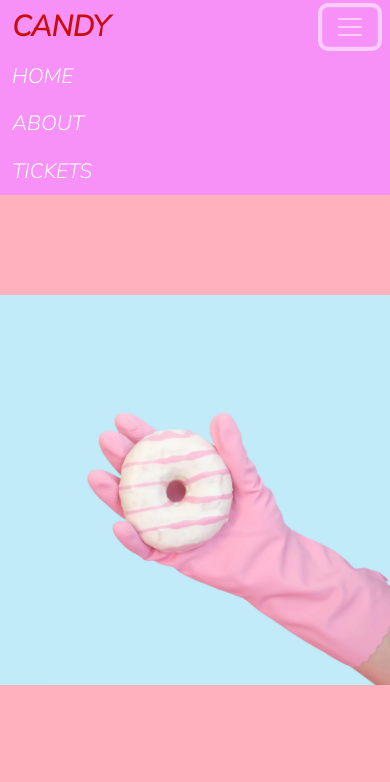
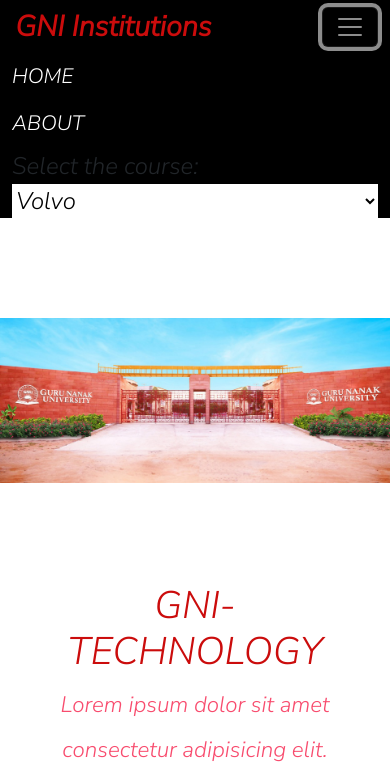
Before and after one commit to koushik-parimi24/MUSEUM-OF-CANDY, a plain HTML site: page index.html in a window 390 px wide. Both pictures are taken after a click on the button "Toggle navigation". Shown: the top 782 px of the page. Drawn offline with nearby package versions, Linux system fonts and the light colour scheme.

Commit message:
first commit

```diff
--- a/app.css
+++ b/app.css
@@ -1,5 +1,5 @@
 body{
-    background-color: rgb(255, 177, 190);
+    background-color: rgb(255, 255, 255);
     font-family: 'Nunito Sans', sans-serif;
 }
 .sidetext h2{
@@ -22,12 +22,12 @@ body{
     font-weight: 100;
 }
 #mainNavbar .nav-link{
-color: white;
+color: rgb(255, 255, 255);
 font-size: 1.3rem;
 position: relative;
 }
 #mainNavbar .nav-link:hover{
- color: rgb(203, 12, 12);
+ color: rgb(168, 74, 74);
  font-size: 1.3rem;
  font-weight: 500;
  text-decoration: underline;
@@ -37,16 +37,17 @@ position: relative;
     color: rgb(203, 12, 12);
     font-size: 1.8rem;
     font-weight:900;
+    margin-left: 0.2rem;
 }
 #headingGroup span{
-color:  rgb(203, 12, 12);
+color:  rgb(186, 60, 60);
 }
 #headingGroup h1{
     font-weight: 100;
     font-size: 4rem;
 }
 .navbar{
-    background: rgb(247, 145, 247);
+    background: rgb(0, 0, 0);
     transition: background 500ms;
 }
 @media(max-width:1200px){
--- a/index.html
+++ b/index.html
@@ -23,7 +23,7 @@
 
     <nav id="mainNavbar"  class="navbar  navbar-dark navbar-expand-md py-0 sticky-top">
       <div class="container-fluid">
-        <a class="navbar-brand" href="#">CANDY</a>
+        <a class="navbar-brand" href="#">GNI Institutions</a>
         <button class="navbar-toggler" type="button" data-bs-toggle="collapse" data-bs-target="#navLinks" aria-controls="navbarNav" aria-expanded="false" aria-label="Toggle navigation">
           <span class="navbar-toggler-icon"></span>
         </button>
@@ -35,9 +35,13 @@
             <li class="nav-item">
               <a class="nav-link" href="#">ABOUT</a>
             </li>
-            <li class="nav-item">
-              <a class="nav-link" href="#">TICKETS</a>
-            </li>
+            <label for="courses">Select the course:</label>
+            <select  name="courses" id="courses" style="background-color: rgb(255, 255, 255); border: none;">
+              <option value="volvo">Volvo</option>
+              <option value="saab">Saab</option>
+              <option value="opel">Opel</option>
+              <option value="audi">Audi</option>
+            </select>
           </ul>
         </div>
       </div>
@@ -46,18 +50,17 @@
 <section class="container-fluid px-0">
   <div class="row align-items-center context">
     <div class="col-6">
-<div id="headingGroup" class="text-white text-center d-none d-lg-block mt-5">
-      <h1>MUSEUM <span>/</span> OF <span>/</span> CANDY</h1>
-      <h1>MUSEUM <span>/</span> OF <span>/</span> CANDY</h1>
-      <h1>MUSEUM <span>/</span> OF <span>/</span> CANDY</h1>
-      <h1>MUSEUM <span>/</span> OF <span>/</span> CANDY</h1>
-      <h1>MUSEUM <span>/</span> OF <span>/</span> CANDY</h1>
-      <h1>MUSEUM <span>/</span> OF <span>/</span> CANDY</h1>
+<div id="headingGroup" class="text-black text-center d-none d-lg-block mt-3">
+      <h1>GNIT <span>/</span> GNITC <span>/</span> GNU</h1>
+      <h1>GNIT <span>/</span> GNITC <span>/</span> GNU</h1>
+      <h1>GNIT <span>/</span> GNITC <span>/</span> GNU</h1>
+      <h1>GNIT <span>/</span> GNITC <span>/</span> GNU</h1>
+
 
 </div>
     </div>
     <div class="col-lg-6 ">
-      <img class="img-fluid" src="imgs/hand2.png">
+      <img class="img-fluid" src="imgs/gni1.jpg">
     </div>
   </div>
 </section>
@@ -66,14 +69,14 @@
 
   <div class="row align-items-center context">
 <div class="col-md-6 order-2 order-md-1 ">
-<img src="imgs/milk.png" class="img-fluid">
+<img src="imgs/gni3.jpg" class="img-fluid">
 </div>
 
 <div class="col-md-6 text-center order-1 order-md-2">
   <div class="row justify-content-center">
     <div class="col-10 col-lg-8 sidetext mb-5 mb-md-0">
-      <h2>MUSEUM OF CANDY</h2>
-      <img src="imgs/lolli_icon.png" class="d-none d-lg-inline">
+      <h2>GNI-TECHNOLOGY</h2>
+      <img src="imgs/logo.jpg" class="d-none d-lg-inline">
       <p class="lead">Lorem ipsum dolor sit amet consectetur adipisicing elit. Excepturi, fugit itaque accusamus possimus labore fuga, veniam impedit iste illo ut nemo incidunt ex est architecto maiores numquam ullam molestiae voluptate?</p>
 
     </div>
@@ -85,28 +88,28 @@
     <div class="col-md-6 text-center ">
       <div class="row justify-content-center">
         <div class="col-10 col-lg-8 sidetext mb-5 mb-md-0">
-          <h2>MUSEUM OF CANDY</h2>
-          <img src="imgs/lolli_icon.png" class="d-none d-lg-inline">
+          <h2>GNI_TECHNICAL CAMPUS</h2>
+          <img src="imgs/logo.jpg" class="d-none d-lg-inline">
           <p class="lead">Lorem ipsum dolor sit amet consectetur adipisicing elit. Excepturi, fugit itaque accusamus possimus labore fuga, veniam impedit iste illo ut nemo incidunt ex est architecto maiores numquam ullam molestiae voluptate?</p>
 
         </div>
       </div>
     </div>
     <div class="col-md-6 ">
-      <img src="imgs/gumball.png" class="img-fluid">
+      <img src="imgs/gni4.jpg" class="img-fluid">
       </div>
       </div>
 
       <div class="row align-items-center context">
         <div class="col-md-6 order-2 order-md-1 ">
-        <img src="imgs/sprinkles.png" class="img-fluid">
+        <img src="imgs/gni2.jpg" class="img-fluid">
         </div>
 
         <div class="col-md-6 text-center order-1 order-md-2">
           <div class="row justify-content-center">
             <div class="col-10 col-lg-8 sidetext mb-5 mb-md-0">
-              <h2>MUSEUM OF CANDY</h2>
-              <img src="imgs/lolli_icon.png" class="d-none d-lg-inline">
+              <h2>GNI-UNIVERSITY</h2>
+              <img src="imgs/logo.jpg" class="d-none d-lg-inline">
               <p class="lead">Lorem ipsum dolor sit amet consectetur adipisicing elit. Excepturi, fugit itaque accusamus possimus labore fuga, veniam impedit iste illo ut nemo incidunt ex est architecto maiores numquam ullam molestiae voluptate?</p>
 
             </div>
```
Also changed, not shown: imgs/gni1.jpg (added), imgs/gni2.jpg (added), imgs/gni3.jpg (added), imgs/gni4.jpg (added), imgs/logo.jpg (added).
